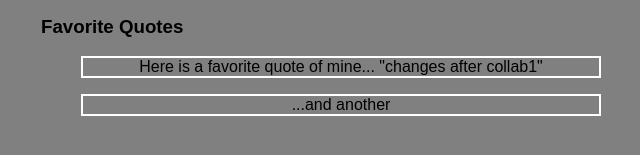
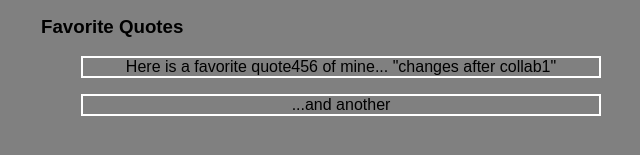
Before and after one commit to siddharth106/HTML_Demo, a plain HTML site: page Assignments/assignment1.html in a window 1280 px wide. Shown: the part 189-344 px from the top of the page, 299-939 px from the left. Drawn offline with Linux system fonts and the light colour scheme.

Commit message:
Update assignment1.html

```diff
--- a/Assignments/assignment1.html
+++ b/Assignments/assignment1.html
@@ -26,7 +26,7 @@
 		</ul>
 		<h3> Favorite Quotes </h3>
 		<blockquote>
-			Here is a favorite quote of mine... "changes after collab1"
+			Here is a favorite quote456 of mine... "changes after collab1"
 		</blockquote>
 		<blockquote>
 			...and another
```
